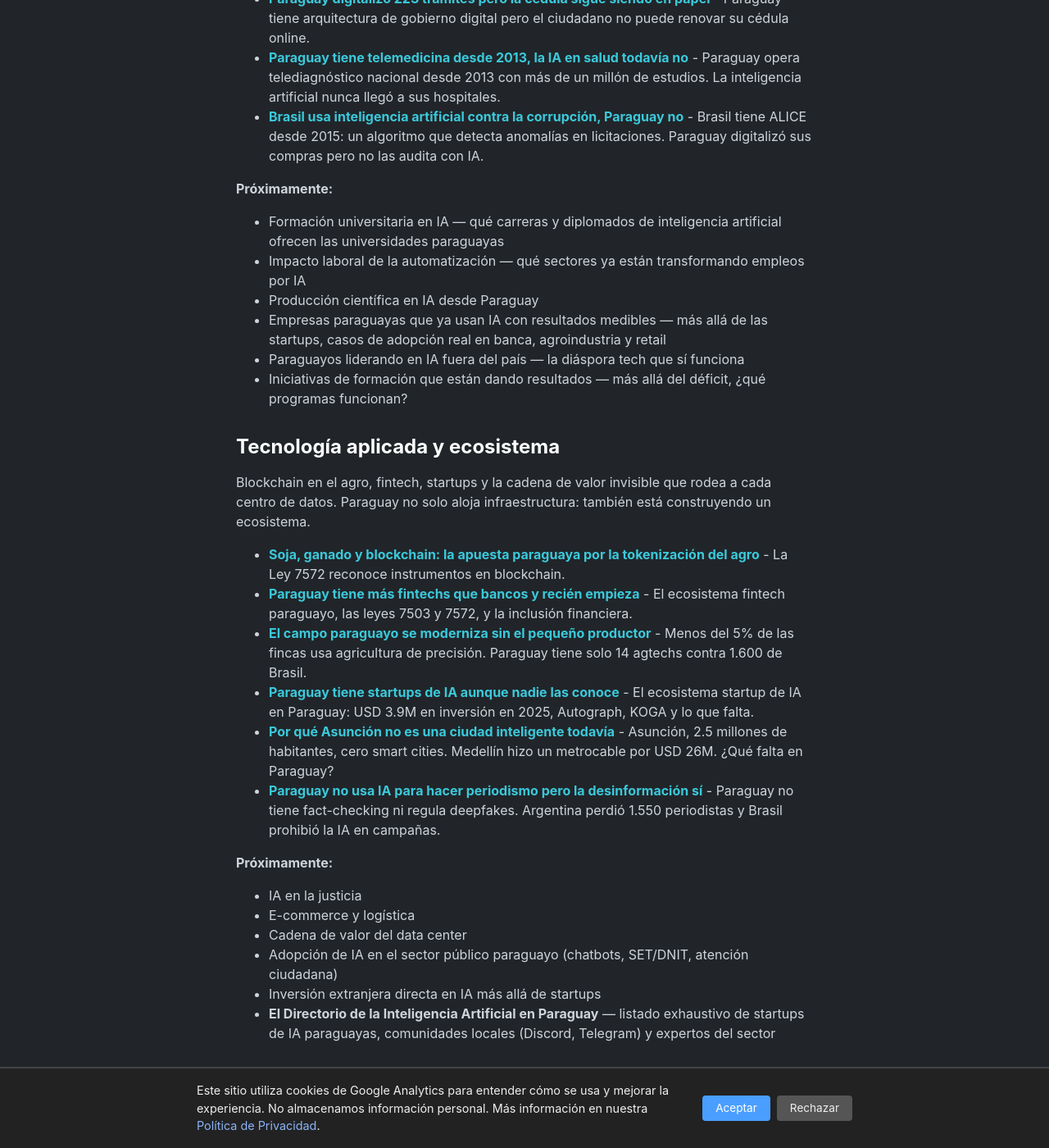
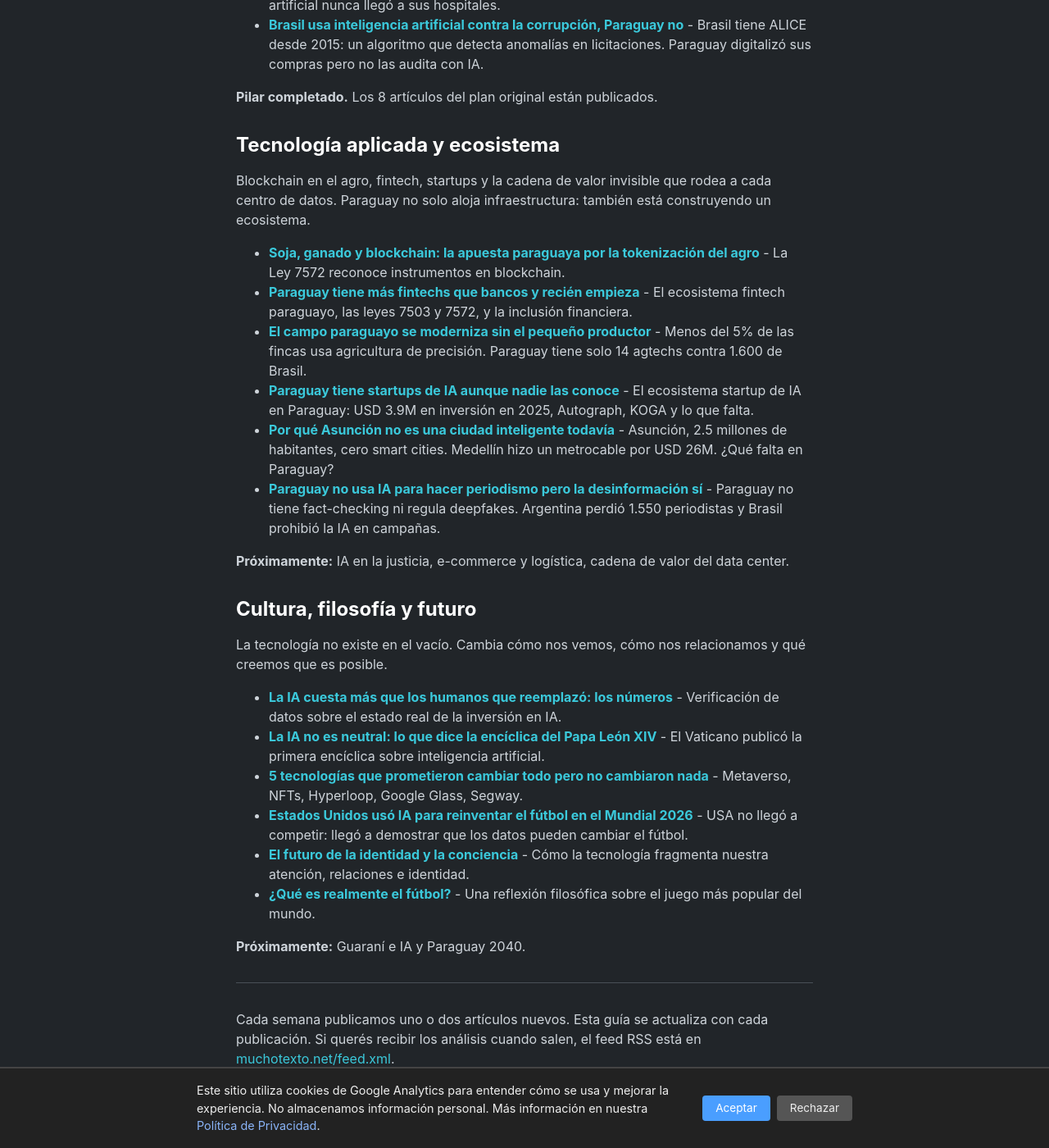
Before and after one commit to miravosqueinteresante/muchotexto.net, a Jekyll site: the page built from ia-en-paraguay.markdown, in a window 1280 px wide and 1400 px high, scrolled down 2291 px. Shown: the whole window at 82% size. Built offline with Jekyll 4.4.1, drawn with Linux system fonts in a browser that asks for light colours; some of the changed text lies outside the part shown.

Commit message:
Consolidar Proximamente: P3 completado, remover ideas extras no plan 42, unificar formato

```diff
--- a/ia-en-paraguay.markdown
+++ b/ia-en-paraguay.markdown
@@ -36,10 +36,7 @@
 - **[Paraguay tiene más GPU que estrategia para inteligencia artificial]({% post_url 2026-07-16-ia-soberana-paraguay %})** - Paraguay construye infraestructura de IA pero no tiene estrategia nacional. ¿Qué es la IA soberana y qué puede hacer un país de USD 45 mil millones de PIB?
 - **[Paraguay ya sufrió ciberataques chinos y su defensa tiene 13 años]({% post_url 2026-07-17-ciberseguridad-paraguay %})** - CERT-PY funciona desde 2012. En 2024 hackers chinos infiltraron el gobierno. En 2025 un ataque expuso 7.4M de registros.
 
-**Próximamente:**
-- Silicon Valley en el Cono Sur
-- El modelo Itaipú aplicado a la IA
-- Estrategia nacional de IA — ¿tiene Paraguay un plan formal de inteligencia artificial desde CONACYT, MITIC o Presidencia?
+**Próximamente:** Silicon Valley en el Cono Sur y el modelo Itaipú aplicado a la IA.
 
 ## IA, sociedad y trabajo
 
@@ -54,13 +51,7 @@
 - **[Paraguay tiene telemedicina desde 2013, la IA en salud todavía no]({% post_url 2026-07-16-ia-salud-paraguay %})** - Paraguay opera telediagnóstico nacional desde 2013 con más de un millón de estudios. La inteligencia artificial nunca llegó a sus hospitales.
 - **[Brasil usa inteligencia artificial contra la corrupción, Paraguay no]({% post_url 2026-07-17-ia-corrupcion-paraguay %})** - Brasil tiene ALICE desde 2015: un algoritmo que detecta anomalías en licitaciones. Paraguay digitalizó sus compras pero no las audita con IA.
 
-**Próximamente:**
-- Formación universitaria en IA — qué carreras y diplomados de inteligencia artificial ofrecen las universidades paraguayas
-- Impacto laboral de la automatización — qué sectores ya están transformando empleos por IA
-- Producción científica en IA desde Paraguay
-- Empresas paraguayas que ya usan IA con resultados medibles — más allá de las startups, casos de adopción real en banca, agroindustria y retail
-- Paraguayos liderando en IA fuera del país — la diáspora tech que sí funciona
-- Iniciativas de formación que están dando resultados — más allá del déficit, ¿qué programas funcionan?
+**Pilar completado.** Los 8 artículos del plan original están publicados.
 
 ## Tecnología aplicada y ecosistema
 
@@ -73,13 +64,7 @@
 - **[Por qué Asunción no es una ciudad inteligente todavía]({% post_url 2026-07-17-smart-cities-asuncion-paraguay %})** - Asunción, 2.5 millones de habitantes, cero smart cities. Medellín hizo un metrocable por USD 26M. ¿Qué falta en Paraguay?
 - **[Paraguay no usa IA para hacer periodismo pero la desinformación sí]({% post_url 2026-07-16-ia-periodismo-paraguay %})** - Paraguay no tiene fact-checking ni regula deepfakes. Argentina perdió 1.550 periodistas y Brasil prohibió la IA en campañas.
 
-**Próximamente:**
-- IA en la justicia
-- E-commerce y logística
-- Cadena de valor del data center
-- Adopción de IA en el sector público paraguayo (chatbots, SET/DNIT, atención ciudadana)
-- Inversión extranjera directa en IA más allá de startups
-- **El Directorio de la Inteligencia Artificial en Paraguay** — listado exhaustivo de startups de IA paraguayas, comunidades locales (Discord, Telegram) y expertos del sector
+**Próximamente:** IA en la justicia, e-commerce y logística, cadena de valor del data center.
 
 ## Cultura, filosofía y futuro
 
@@ -92,10 +77,7 @@
 - **[El futuro de la identidad y la conciencia]({% post_url 2026-05-13-ciberhumanidad %})** - Cómo la tecnología fragmenta nuestra atención, relaciones e identidad.
 - **[¿Qué es realmente el fútbol?]({% post_url 2026-06-10-que-es-realmente-el-futbol %})** - Una reflexión filosófica sobre el juego más popular del mundo.
 
-**Próximamente:**
-- Guaraní e IA
-- Paraguay 2040
-- Sesgo algorítmico y derechos digitales en Paraguay — el debate ético aterrizado a casos concretos: vigilancia, discriminación algorítmica y reconocimiento facial
+**Próximamente:** Guaraní e IA y Paraguay 2040.
 
 ---
 
```
